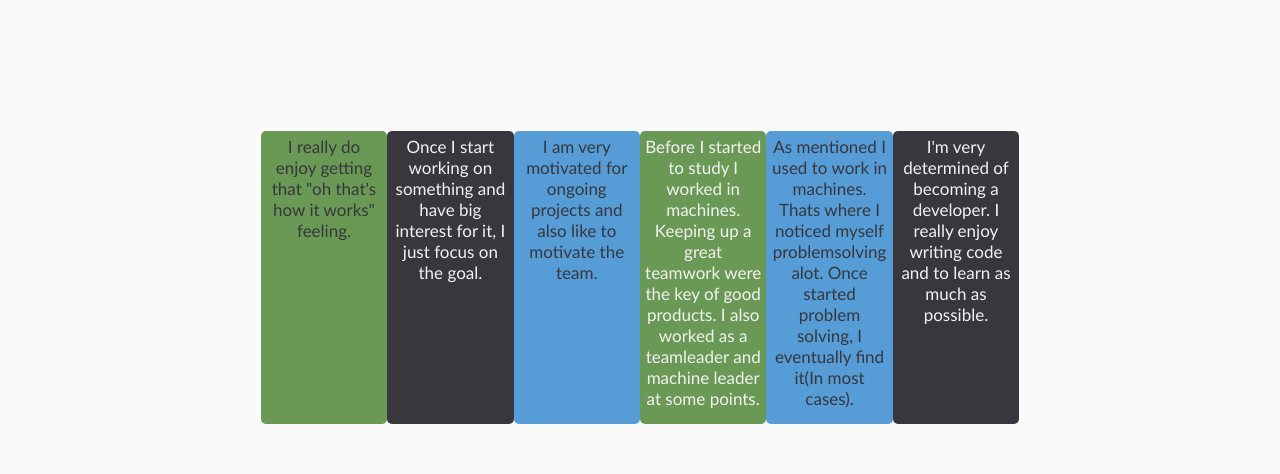
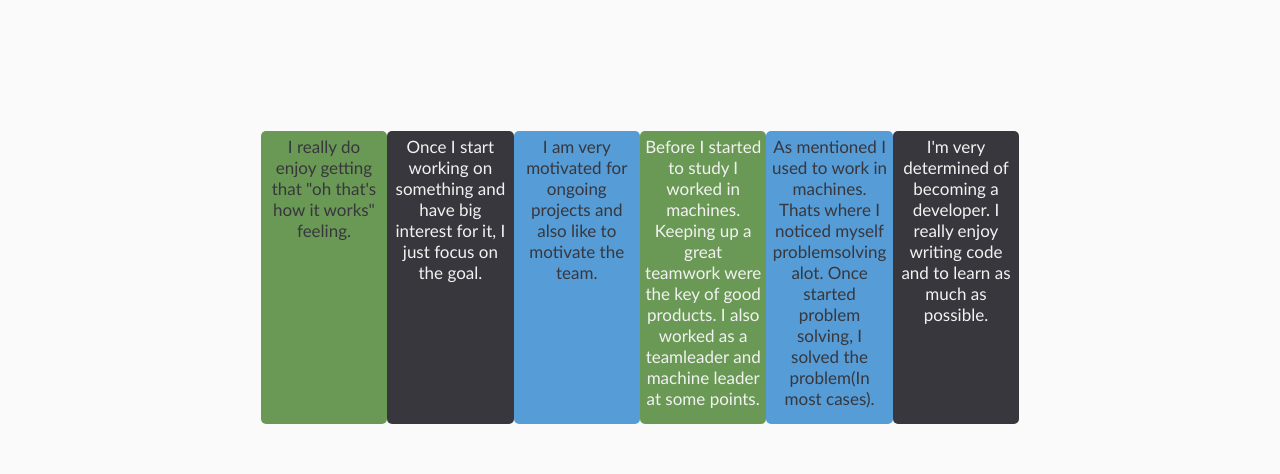
Before and after one commit to Nihtrepap/Nihtrepap.github.io, a plain HTML site: page index.html in a window 1280 px wide. Shown: the part 2940-3414 px from the top of the page. Drawn offline with Linux system fonts and the light colour scheme.

Commit message:
fixed bad typo

```diff
--- a/index.html
+++ b/index.html
@@ -92,7 +92,7 @@
             <div class="Competence CompExplFontTwo compColTwo " onclick="mobileClick(this)">Once I start working on something and have big interest for it, I just focus on the goal.</div>
             <div class="Competence CompExplFont compColOne " onclick="mobileClick(this)">I am very motivated for ongoing projects and also like to motivate the team.</div>
             <div class="Competence CompExplFontTwo compColThree"  onclick="mobileClick(this)">Before I started to study I worked in machines. Keeping up a great teamwork were the key of good products. I also worked as a teamleader and machine leader at some points.</div>
-            <div class="Competence CompExplFont compColOne " onclick="mobileClick(this)">As mentioned I used to work in machines. Thats where I noticed myself problemsolving alot. Once started problem solving, I eventually find it(In most cases).</div>
+            <div class="Competence CompExplFont compColOne " onclick="mobileClick(this)">As mentioned I used to work in machines. Thats where I noticed myself problemsolving alot. Once started problem solving, I solved the problem(In most cases).</div>
             <div class="Competence CompExplFontTwo compColTwo " onclick="mobileClick(this)">I'm very determined of becoming a developer. I really enjoy writing code and to learn as much as possible. </div>
         </div>
     <div class="LPush"></div>
```
